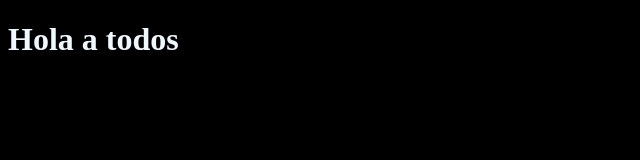
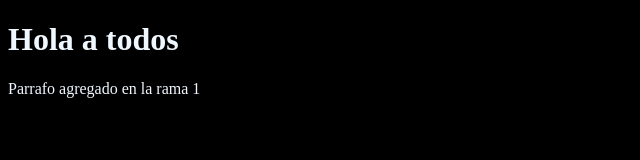
Before and after one commit to yimmirp/Puller, a plain HTML site: page index.html in a window 1280 px wide. Shown: the whole page, without its empty margins (0-640 px from the left). Drawn offline with Linux system fonts and the light colour scheme.

Commit message:
Primer Commit Agregado en la rama 1

```diff
--- a/index.html
+++ b/index.html
@@ -11,5 +11,7 @@
 
   <h1>Hola a todos</h1>
 
+  <p>Parrafo agregado en la rama 1</p>
+
 </body>
 </html>
```
